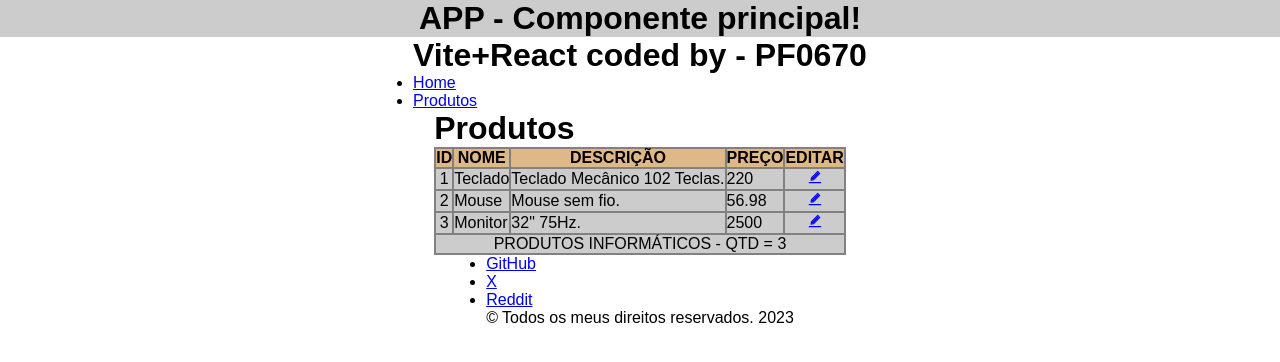
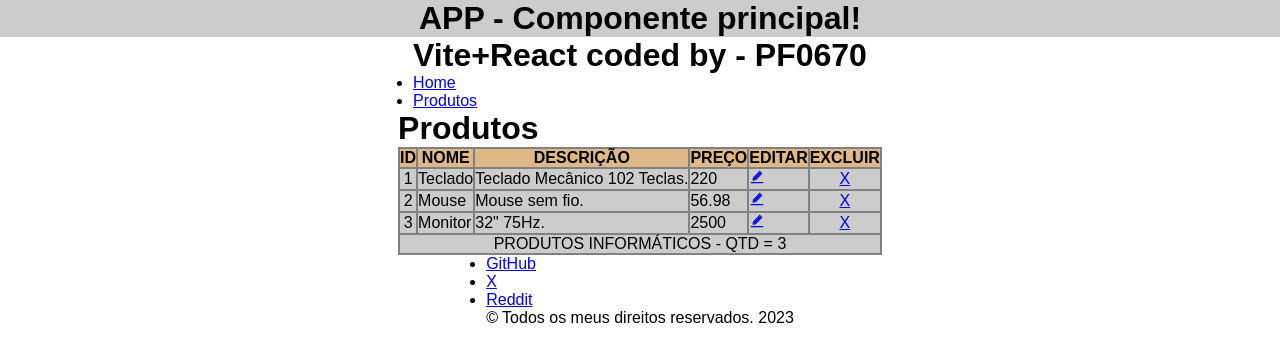
Before and after one commit to santos-nikolas/spa-1espf-ex2-temporario, a React (Vite) app: page /produtos in a window 1280 px wide. Shown: the top 362 px of the page. Built offline with nearby package versions, Linux system fonts and the light colour scheme.

Commit message:
adicionando coluna para os botões de exclusão

```diff
--- a/src/routes/Produtos.jsx
+++ b/src/routes/Produtos.jsx
@@ -18,6 +18,7 @@ export default function Produtos() {
             <th>DESCRIÇÃO</th>
             <th>PREÇO</th>
             <th>EDITAR</th>
+            <th>EXCLUIR</th>
           </tr>
         </thead>
 
@@ -29,12 +30,13 @@ export default function Produtos() {
               <td>{item.desc}</td>
               <td>{item.preco}</td>
               <td><Link to={`/editar/produtos/${item.id}`}> <Editar/> </Link> </td>
+              <td><Link to={`/excluir/produto/${item.id}`}>X</Link> </td>
             </tr>
           ))}
         </tbody>
         <tfoot>
           <tr>
-            <td colSpan={5}>
+            <td colSpan={6}>
               PRODUTOS INFORMÁTICOS - QTD = {ListaProduto.length}
             </td>
           </tr>
```
